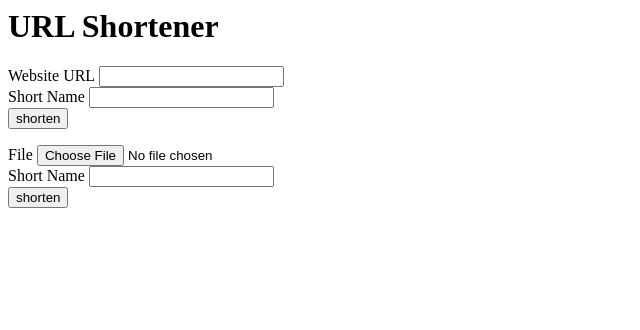
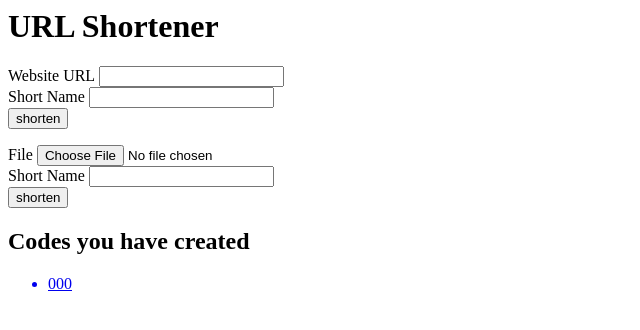
Before and after one commit to mcnewcp/web-flask-tutorials, a Flask app: template url-shortener/templates/home.html in a window 1280 px wide. Shown: the top 330 px of the page, without its empty margins (0-640 px from the left). Run offline with Flask 2, Linux system fonts and the light colour scheme; the template is opened without the code that fills it: most values are stand-ins (such as "Sample title", 1, 10 or a date in 2020).

Commit message:
add session tracking to homepage

```diff
--- a/url-shortener/app.py
+++ b/url-shortener/app.py
@@ -1,4 +1,4 @@
-from flask import Flask, render_template, request, redirect, flash, abort
+from flask import Flask, render_template, request, redirect, flash, abort, session
 from flask.helpers import url_for
 import json
 import os.path
@@ -9,7 +9,7 @@ app.secret_key = 'ea34i;lkjd42'
 
 @app.route('/')
 def home():
-    return render_template('home.html')
+    return render_template('home.html', codes=session.keys())
 
 @app.route('/your-url', methods=['GET', 'POST'])
 def your_url():
@@ -39,6 +39,7 @@ def your_url():
         #write to json
         with open('urls.json', 'w') as url_file:
             json.dump(urls, url_file)
+            session[request.form['code']] = True
 
         return render_template('your_url.html', code=request.form['code'])
     else:
--- a/url-shortener/templates/home.html
+++ b/url-shortener/templates/home.html
@@ -23,3 +23,15 @@
         <br>
         <input type="submit" value="shorten">
 </form>
+
+{% if codes %}
+<h2>Codes you have created</h2>
+<ul>
+    {% for code in codes %}
+    <a href="{{ url_for('redirect_to_url', code=code) }}">
+        <li>{{ code }}</li>
+    </a>
+
+    {% endfor %}
+</ul>
+{% endif %}
```
